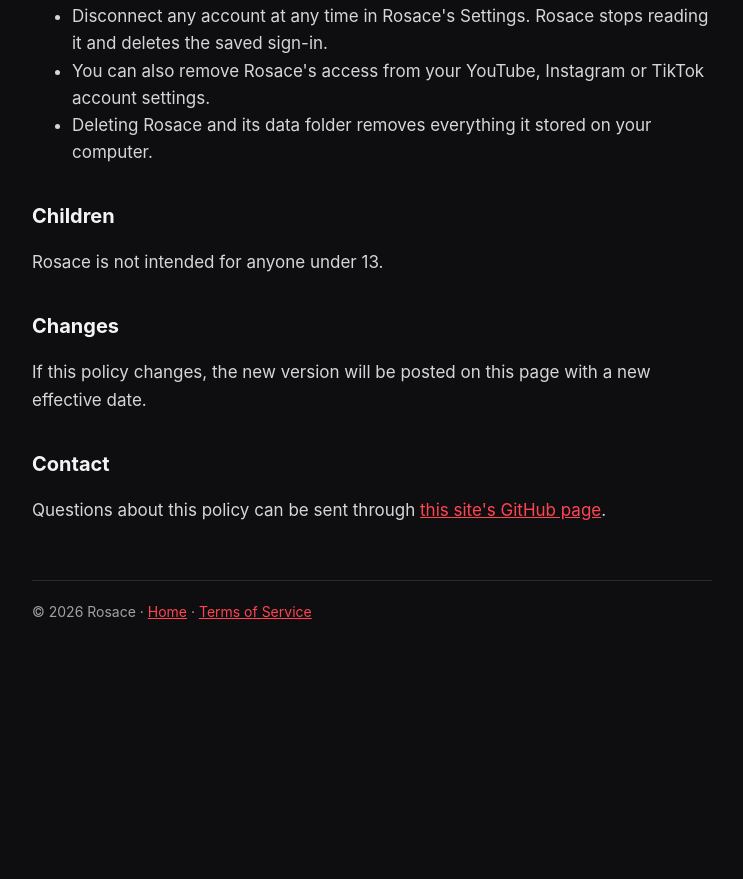
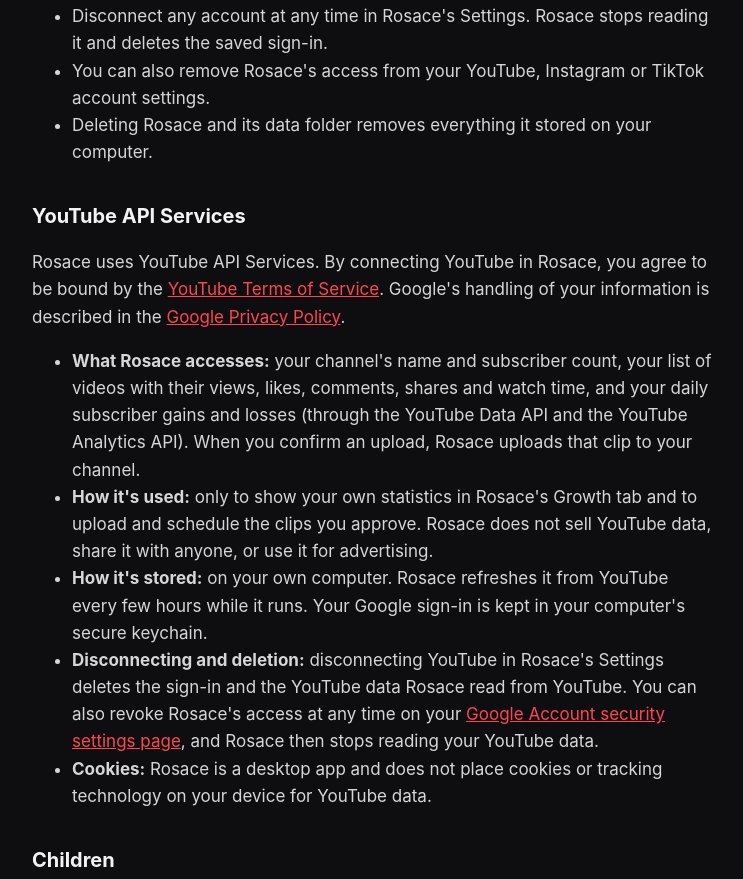
Before and after one commit to JamesRippeyJr/rosace, a plain HTML site: page privacy.html in a window 1280 px wide. Shown: the part 1213-2092 px from the top of the page, without its empty margins (268-1011 px from the left). Before the commit the page ends 1916 px from the top, so only its background shows below. Drawn offline with Linux system fonts and the light colour scheme.

Commit message:
Add the YouTube API Services terms, Google privacy link and revocation details
Co-Authored-By: Claude Opus 5.5 <noreply@anthropic.com>

```diff
--- a/privacy.html
+++ b/privacy.html
@@ -12,7 +12,7 @@
   <header><img src="icon.png" alt=""><a href="./">Rosace</a>
     <nav><a href="privacy.html">Privacy</a><a href="terms.html">Terms</a></nav></header>
   <h1>Privacy Policy</h1>
-  <p class="small">Effective November 13, 2026</p>
+  <p class="small">Effective November 14, 2026</p>
 
   <p>Rosace is a desktop app that helps creators turn long videos into short clips, schedule them, and follow how they perform. This policy explains what information Rosace uses and how.</p>
 
@@ -39,6 +39,19 @@
     <li>Deleting Rosace and its data folder removes everything it stored on your computer.</li>
   </ul>
 
+  <h2 id="youtube">YouTube API Services</h2>
+  <p>Rosace uses YouTube API Services. By connecting YouTube in Rosace, you agree to be bound by the
+    <a href="https://www.youtube.com/t/terms">YouTube Terms of Service</a>. Google's handling of your information is described in the
+    <a href="https://policies.google.com/privacy">Google Privacy Policy</a>.</p>
+  <ul>
+    <li><b>What Rosace accesses:</b> your channel's name and subscriber count, your list of videos with their views, likes, comments, shares and watch time, and your daily subscriber gains and losses (through the YouTube Data API and the YouTube Analytics API). When you confirm an upload, Rosace uploads that clip to your channel.</li>
+    <li><b>How it's used:</b> only to show your own statistics in Rosace's Growth tab and to upload and schedule the clips you approve. Rosace does not sell YouTube data, share it with anyone, or use it for advertising.</li>
+    <li><b>How it's stored:</b> on your own computer. Rosace refreshes it from YouTube every few hours while it runs. Your Google sign-in is kept in your computer's secure keychain.</li>
+    <li><b>Disconnecting and deletion:</b> disconnecting YouTube in Rosace's Settings deletes the sign-in and the YouTube data Rosace read from YouTube. You can also revoke Rosace's access at any time on your
+      <a href="https://security.google.com/settings/security/permissions">Google Account security settings page</a>, and Rosace then stops reading your YouTube data.</li>
+    <li><b>Cookies:</b> Rosace is a desktop app and does not place cookies or tracking technology on your device for YouTube data.</li>
+  </ul>
+
   <h2>Children</h2>
   <p>Rosace is not intended for anyone under 13.</p>
 
```
Also changed, not shown: index.html (+4 -0 lines), terms.html (+7 -1 lines).
